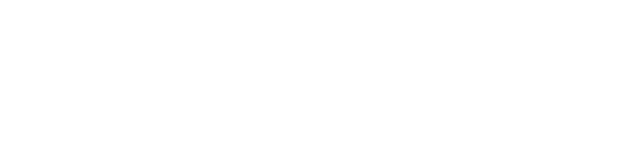
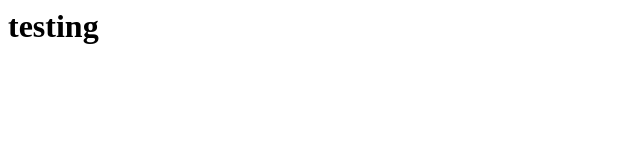
Before and after one commit to geraltofriviasujeet/almabettergit, a plain HTML site: page index.html in a window 1280 px wide. Shown: the whole page, without its empty margins (0-640 px from the left). Drawn offline with Linux system fonts and the light colour scheme.

Commit message:
This is my second file

```diff
--- a/index.html
+++ b/index.html
@@ -2,5 +2,7 @@
 <head>
 
 </head>
-<body></body>
+<body>
+<h1>testing</h1>
+</body>
 </html>
```
Also changed, not shown: index.css (added).
